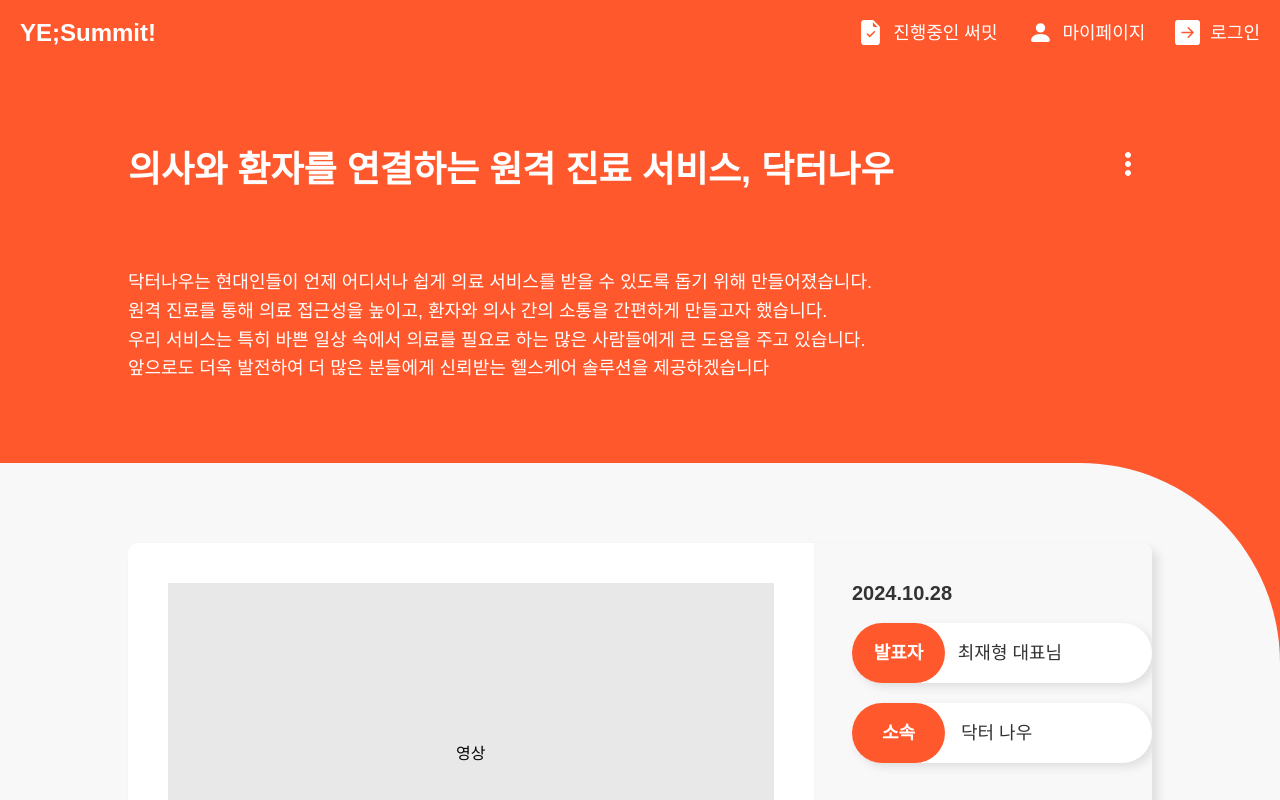
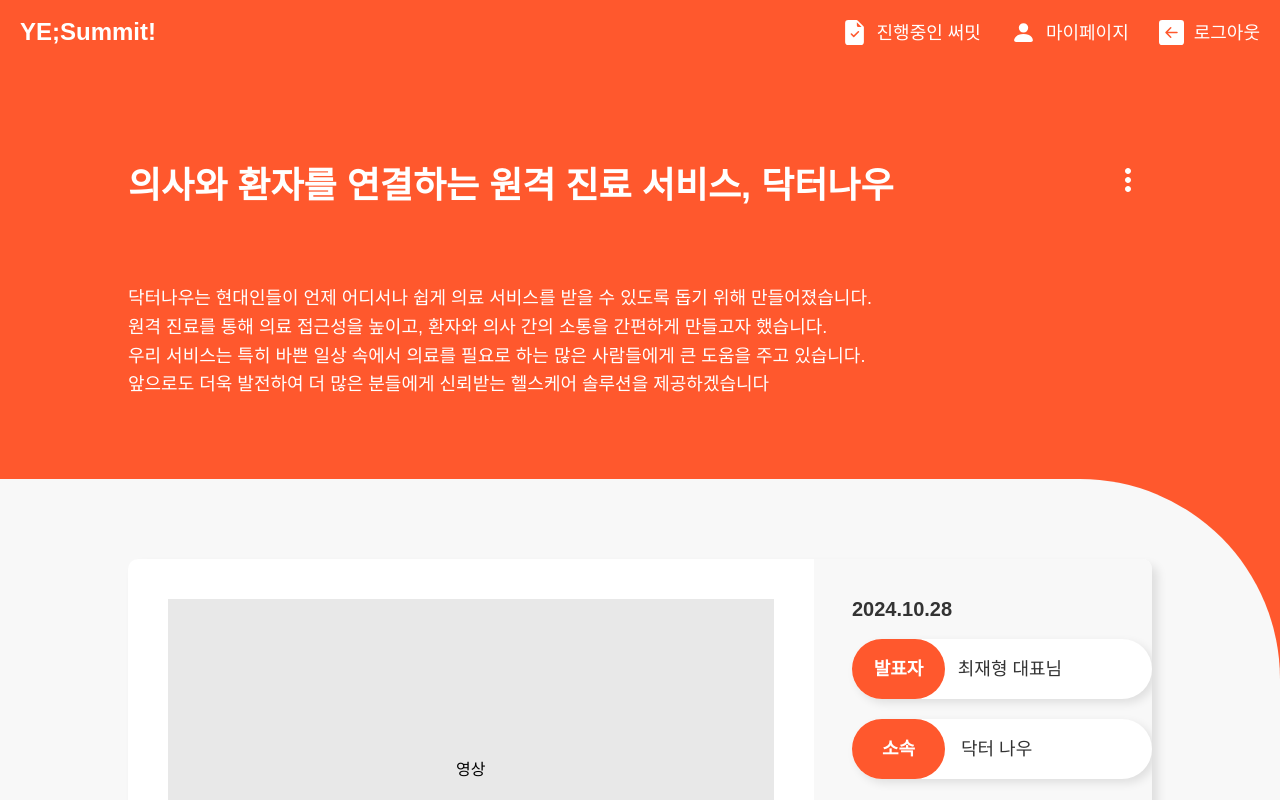
Before and after one commit to jiHeeFlee/2024_DANPOON_TEAM_36_FE, a React (Create React App) app: page /pt in a window 1280 px wide. Shown: the top 800 px of the page. Built offline with nearby package versions, Linux system fonts and the light colour scheme.

Commit message:
feat, style(Navigation.js) : css, 텍스트 변화 추가 작업

```diff
--- a/src/components/NavigationBar.js
+++ b/src/components/NavigationBar.js
@@ -1,14 +1,20 @@
+import { useState } from 'react';
 import { Link } from 'react-router-dom';
 import styled from "styled-components";
 import themeGet from "../utils/themeGet";
-import { BsBoxArrowInRight,
+import { BsBoxArrowInRight,BsFillArrowLeftSquareFill,
     BsPersonFill,
     BsFileEarmarkCheckFill,
     BsArrowRightSquareFill
 } from 'react-icons/bs';
+import Modal from '../components/Modal';
 
 
-function NavigationBar(){
+function NavigationBar({active}){
+    const [isLogin,setIsLogin]=useState(true);
+
+    // 로그 아웃 시 기능
+    // const handle_logout_click=()=>{}
 
     return(
         <>
@@ -30,10 +36,18 @@ function NavigationBar(){
                         </Nav_item>
                     </StyledLink>
                     <StyledLink to={'/login'}>
-                        <Nav_item>
-                            <BsArrowRightSquareFill size={25}/>
-                            로그인
-                        </Nav_item>
+                        {isLogin && (
+                            <Nav_item>
+                                <BsFillArrowLeftSquareFill size={25}/>
+                                로그아웃
+                            </Nav_item>
+                        )}
+                        {!isLogin && (
+                            <Nav_item>
+                                <BsArrowRightSquareFill size={25}/>
+                                로그인
+                            </Nav_item>
+                        )}
                     </StyledLink>
                 </Nav_container>
             </Container>
@@ -43,16 +57,17 @@ function NavigationBar(){
 
 export default NavigationBar;
 
-
 const Container=styled.div`
     display: flex;
     flex-direction: row;
     justify-content: space-between;
-    align-items: center;
+    align-items: start;
 
     padding: 20px;
 
     color: ${themeGet('color.white')};
+
+    box-sizing: border-box;
 `;
 
 const Logo=styled.p`
@@ -81,6 +96,14 @@ const Nav_item=styled.div`
     gap:10px;
 
     font-size: ${themeGet('fonts.body1.size')};
+
+    padding-bottom: 11px;
+    box-sizing: border-box;
+    border-bottom: 5px solid transparent;
+    &:hover{
+        font-weight: 700;
+        border-bottom: 5px solid ${themeGet('color.white')};
+    }
 `;
 
 const StyledLink=styled(Link)`
```
